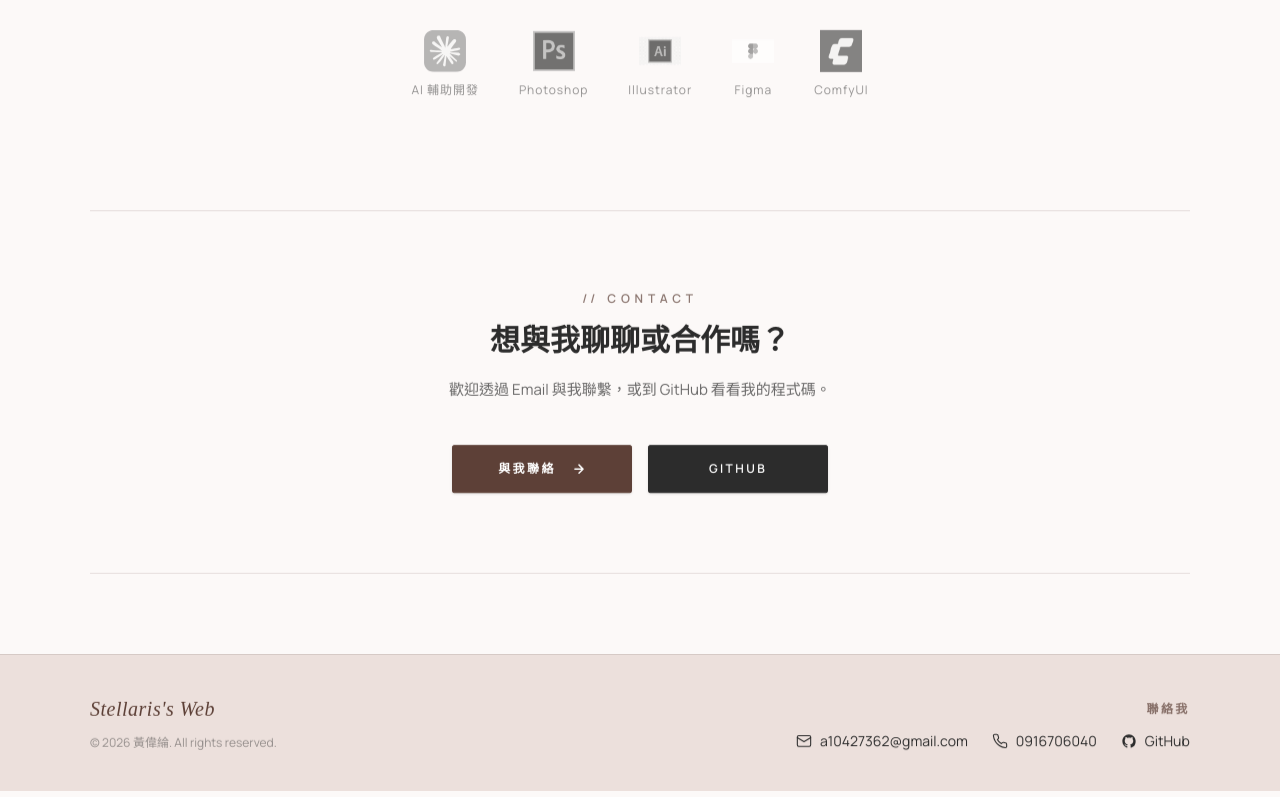
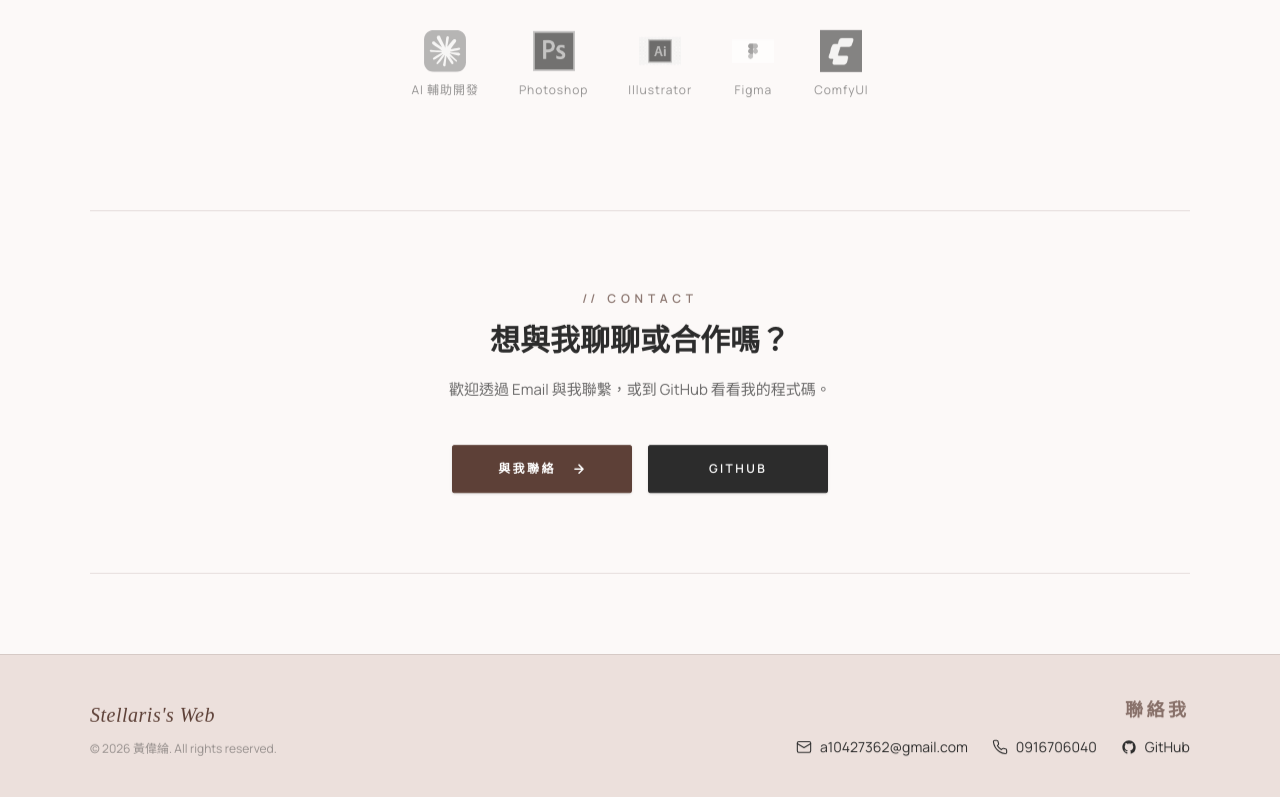
Before and after one commit to Stellaris0810/Personal-Portfolio, a Vue app: page / in a window 1280 px wide. Shown: the part 2103-2900 px from the top of the page. Built offline with nearby package versions, Linux system fonts and the light colour scheme; a web font is replaced by a local one.

Commit message:
style:調整頁尾「聯絡我」字級

```diff
--- a/src/components/Footer.vue
+++ b/src/components/Footer.vue
@@ -23,7 +23,7 @@ const year = new Date().getFullYear()
 
       <!-- 聯絡資訊 -->
       <div v-reveal="100" class="flex flex-col items-center md:items-end gap-3.5">
-        <span class="font-manrope text-xs tracking-[0.2em] uppercase text-primary/70 font-semibold">
+        <span class="font-manrope text-lg tracking-[0.2em] uppercase text-primary/70 font-semibold">
           聯絡我
         </span>
 
```
